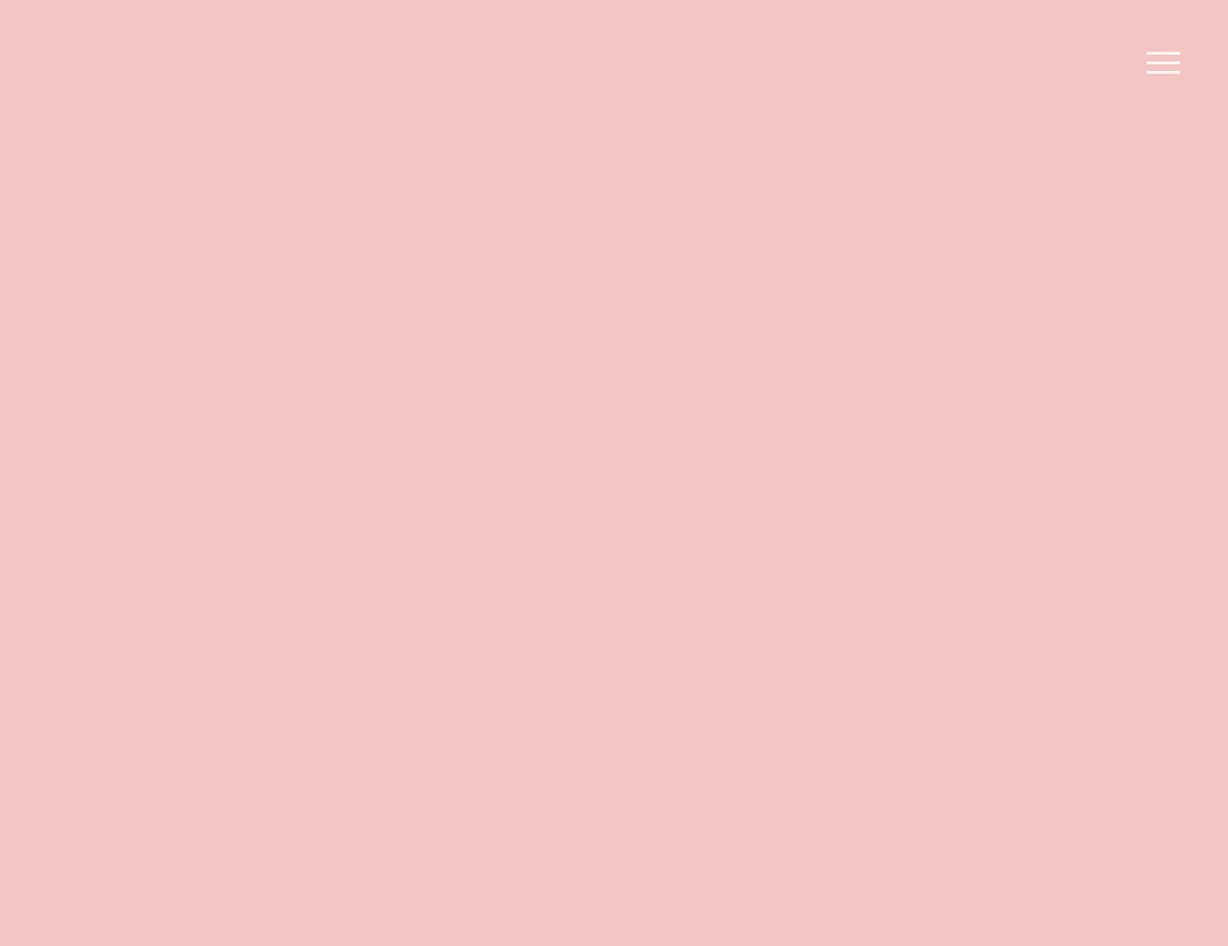
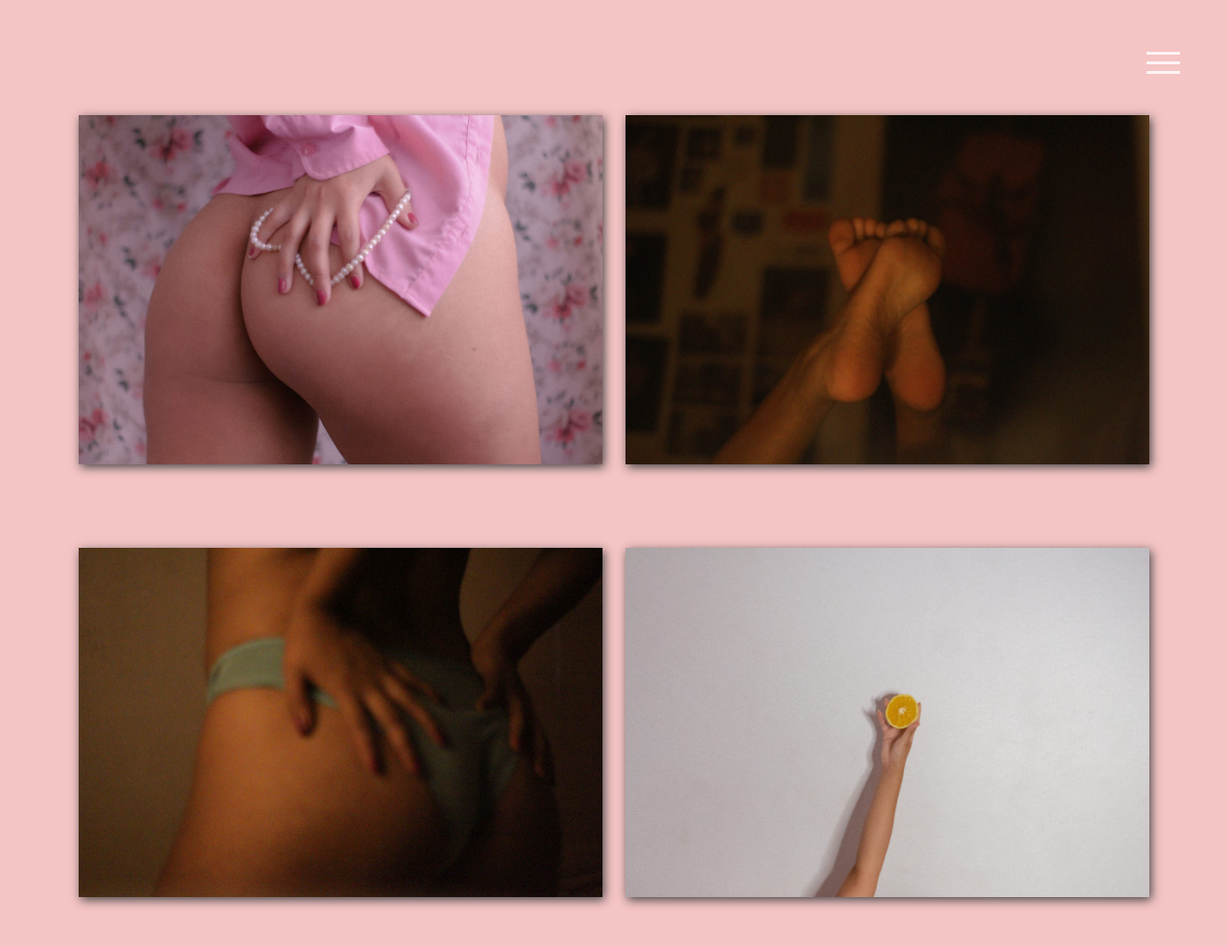
Before and after one commit to diegocarhuavilca/website_IvonneFernanda, a plain HTML site: page pages/autoretrato.html in a window 1280 px wide. Shown: the whole page at 96% size. Before the commit the page ends 800 px from the top, so only its background shows below. Drawn offline with nearby package versions, Linux system fonts and the light colour scheme.

Commit message:
Update autoretrato.html

```diff
--- a/pages/autoretrato.html
+++ b/pages/autoretrato.html
@@ -5,9 +5,9 @@
         <meta http-equiv="X-UA-Compatible" content="IE=edge" />
         <meta name="viewport" content="width=device-width, initial-scale=1.0" />
         <link
+            href="https://cdn.jsdelivr.net/npm/bootstrap@5.0.0-beta2/dist/css/bootstrap.min.css"
             rel="stylesheet"
-            href="https://stackpath.bootstrapcdn.com/bootstrap/4.4.1/css/bootstrap.min.css"
-            integrity="sha384-Vkoo8x4CGsO3+Hhxv8T/Q5PaXtkKtu6ug5TOeNV6gBiFeWPGFN9MuhOf23Q9Ifjh"
+            integrity="sha384-BmbxuPwQa2lc/FVzBcNJ7UAyJxM6wuqIj61tLrc4wSX0szH/Ev+nYRRuWlolflfl"
             crossorigin="anonymous"
         />
         <link rel="stylesheet" href="/css/style_landing_page.css" />
@@ -15,6 +15,61 @@
         <title>Portfolio | Ivonne Fernanda</title>
     </head>
     <body>
+        <div class="container">
+            <div class="fila1">
+                <div class="row">
+                    <div class="col-lg-6">
+                        <div class="item clean">
+                            <img
+                                src="/images/autoretrato/2.jpg"
+                                class="img-fluid"
+                            />
+                            <div class="texto">
+                                <span>Delicatesse</span>
+                            </div>
+                        </div>
+                    </div>
+                    <div class="col-lg-6">
+                        <div class="item clean">
+                            <img
+                                src="/images/autoretrato/IMG_0261.jpg"
+                                class="img-fluid"
+                            />
+                            <div class="texto">
+                                <span>Catarsis I</span>
+                            </div>
+                        </div>
+                    </div>
+                </div>
+            </div>
+            <div class="fila2">
+                <div class="row">
+                    <div class="col-lg-6">
+                        <div class="item clean">
+                            <img
+                                src="/images/autoretrato/IMG_8871.jpg"
+                                class="img-fluid"
+                            />
+                            <div class="texto">
+                                <span>Catarsis II</span>
+                            </div>
+                        </div>
+                    </div>
+                    <div class="col-lg-6">
+                        <div class="item clean">
+                            <img
+                                src="/images/autoretrato/nnn.jpg"
+                                class="img-fluid"
+                            />
+                            <div class="texto">
+                                <span>Naranja</span>
+                            </div>
+                        </div>
+                    </div>
+                </div>
+            </div>
+        </div>
+
         <nav class="navbar">
             <div class="hamburger-menu">
                 <div class="line line-1"></div>
@@ -45,6 +100,11 @@
             </ul>
         </nav>
 
+        <script
+            src="https://cdn.jsdelivr.net/npm/bootstrap@5.0.0-beta2/dist/js/bootstrap.bundle.min.js"
+            integrity="sha384-b5kHyXgcpbZJO/tY9Ul7kGkf1S0CWuKcCD38l8YkeH8z8QjE0GmW1gYU5S9FOnJ0"
+            crossorigin="anonymous"
+        ></script>
         <script src="/js/script_landing_page.js"></script>
     </body>
 </html>
```
